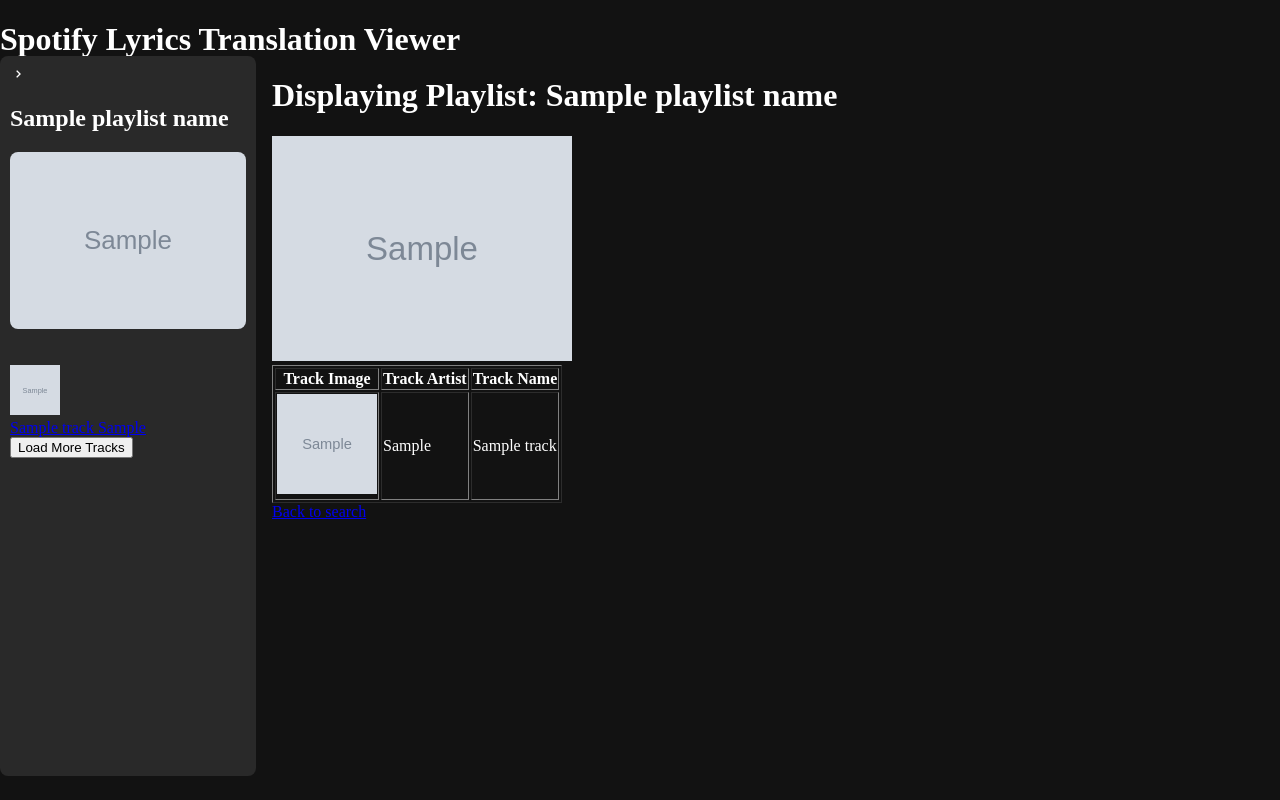
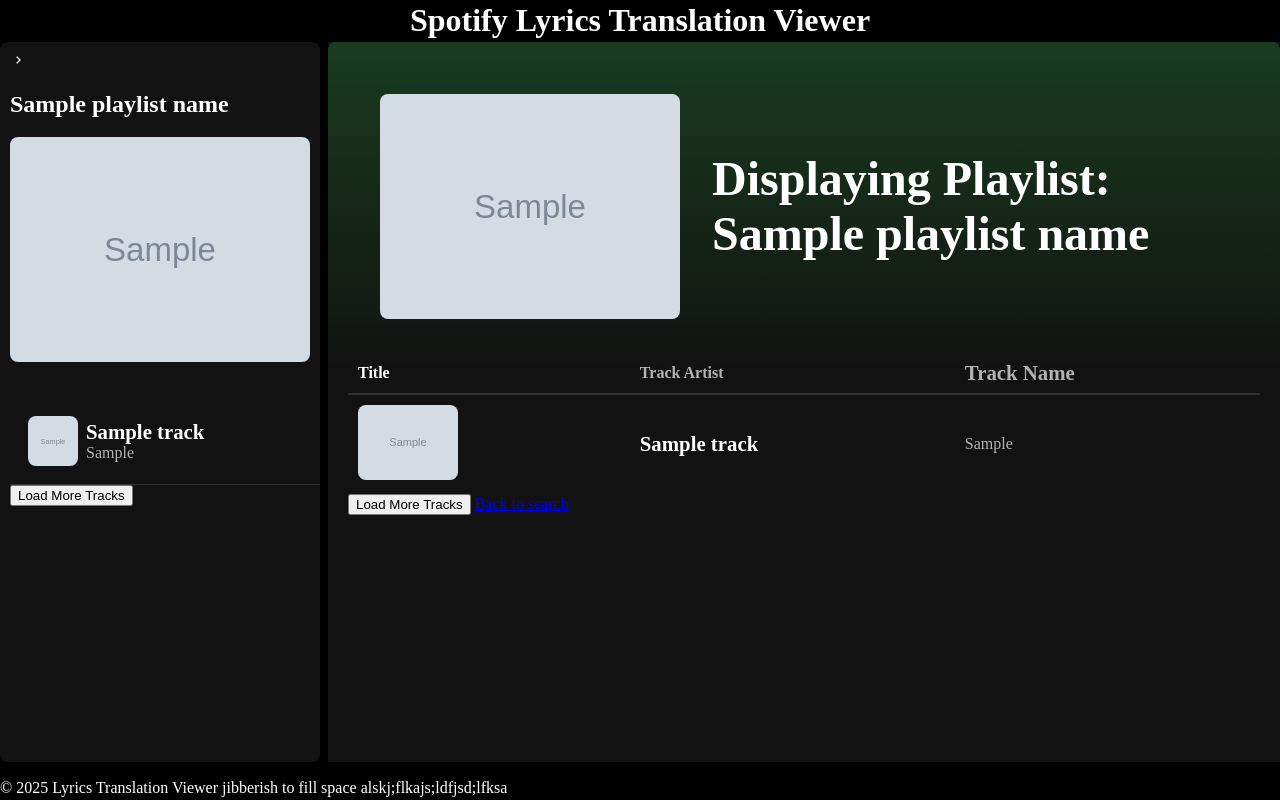
Before and after one commit to phip702/Lyrics_Translator, a Python web app: template app/templates/playlist.html in a window 1280 px wide. Run offline with Jinja, Linux system fonts and the light colour scheme; the template is opened without the code that fills it: most values are stand-ins (such as "Sample title", 1, 10 or a date in 2020); grey boxes marked "Sample" are stand-in pictures.

Commit message:
Updated the playlist CSS and HTML so now it behaves a lot like spotify. still needs some work with clicking actions though.

```diff
--- a/app/static/css/styles.css
+++ b/app/static/css/styles.css
@@ -1,5 +1,5 @@
 html, body {
-    background-color: #121212;
+    background-color: #010101;
     color: #fff;
     height: 100%;
     margin: 0;
@@ -7,15 +7,19 @@
     box-sizing: border-box;
 }
 
+main {
+    background-color: #121212;
+}
 body {
     display: grid;
     grid-template-areas:
     "topbar          topbar"
     "sidenav         main"
     "footer          footer";
-    grid-template-columns: minmax(100px, 20%)  auto;
+    grid-template-columns: minmax(100px, 25%)  auto;
     grid-template-rows: 5% 90% 5%;
-    grid-gap: 1rem;
+    grid-row-gap: .1rem;
+    grid-column-gap: .5rem;
     height: 100vh;
 }
 
@@ -28,18 +32,28 @@
     display: contents; /* This removes the container from the layout */
 }
 
+.content {
+    width: 100%;
+    overflow-y: auto;
+    height: 100%;
+}
+
+
+header {
+    display: flex;
+    justify-content: center;
+    align-items: center;
+}
+
+
+
 #playlist-sidenav {
-    background-color: #292929;
+    background-color: #121212;
     overflow-x: auto;
     overflow-y: auto;
     padding: 10px;
     border-radius: .5rem;
-}
-
-.content {
-    width: 100%;
-    overflow-y: auto;
-    height: 100%;
+    flex-direction: column;
 }
 
 #playlist-sidenav .playlist-image {
@@ -50,6 +64,122 @@
     margin-bottom: 2rem;  /* Adds some space below the image */
 }
 
+
+#playlist-sidenav .track-row {
+    display: flex;
+    align-items: center;
+    padding: 10px;
+    border-bottom: 1px solid #333;
+    cursor: pointer;
+    text-decoration: none;
+    width: 100%;
+}
+
+#playlist-sidenav .track-row img{
+    padding: .5rem;
+    border-radius: 1rem;
+}
+/* Ensure track name and artist are in a vertical stack */
+#sidenav-tracks .track-info {
+    flex-grow: 1;
+    display: flex;
+    flex-direction: column; /* Stack the track name and artist vertically */
+    justify-content: center; /* Align items centrally */
+}
+
+.track-name {
+    font-size: 1.3rem;
+    font-weight: bold;
+    color: #fff;
+}
+
+ .track-artist {
+    font-size: 1rem;
+    color: #b3b3b3;
+}
+
+
+
+
+
+
+
+
+/* Main Content */
+.playlist-header {
+    display: flex;
+    align-items: center;
+    font-size: x-large;
+}
+
+.playlist-header img {
+    max-width: 300px;
+    height: auto;
+    object-fit: cover;  /* Ensures the image fills the available space while maintaining aspect ratio */
+    border-radius: .5rem;  /* Optional: Adds rounded corners */
+    margin: 2rem;
+}
+
+#main-content {
+    background: linear-gradient(to bottom, #193c1f, #121212); /* Green to dark gradient */
+    padding: 20px; /* Adds padding inside the container */
+    border-radius: .5rem; /* Optional: Adds rounded corners */
+    height: 40%;
+}
+
+#main-content table {
+    width: 100%; /* Optional: Ensures the table takes up full width */
+    border: none;
+    border-collapse: collapse;
+    table-layout: auto;
+}
+
+#main-content table thead {
+    position: static;
+    top: 0;
+    width: 100%;
+    z-index: 1;
+    box-shadow: inset 0 -2px 0 #333;
+}
+
+#main-content table thead tr th:nth-child(3){
+    color: #b3b3b3
+}
+
+#main-content th, td {
+    border: none; /* Removes borders from table headers and data cells */
+    padding: 10px; /* Optional: Adds padding for better spacing inside cells */
+    text-align: left; /* Horizontal */
+    vertical-align: center; /* Vertical */
+}
+
+#main-content tr {
+    border: none;
+}
+
+#main-content table img {
+    max-width: 100rem;
+    height: auto;
+    object-fit: cover;  /* Ensures the image fills the available space while maintaining aspect ratio */
+    border-radius: .5rem;  /* Optional: Adds rounded corners */
+}
+
+
+
+
+/* Mouse and Scrolling */
+#playlist-sidenav .track-row:hover .track-name,
+#main-content table thead tr th:nth-child(2):hover,
+#main-content table thead tr th:nth-child(3):hover,
+#main-content table tbody tr:hover td:nth-child(2) {
+    color: #1ed760;  /* Accent color on hover */
+    transition: color 0.3s ease;  /* Smooth transition for color change */
+}
+
+#main-content table tbody tr:hover {
+    background-color: #292929;  /* Light grey background color on hover */
+    transition: background-color 0.3s ease;  /* Smooth transition for background color */
+}
 
 /* Customize the scrollbar for both #playlist-sidenav and .content */
 #playlist-sidenav::-webkit-scrollbar,
--- a/app/templates/_playlist_sidenav.html
+++ b/app/templates/_playlist_sidenav.html
@@ -7,7 +7,7 @@
     <img class="playlist-image" src="{{ playlist_image }}" alt="Playlist Image">
     <div id="sidenav-tracks">
         {% for track in tracks %}
-            <a class="track-row" href="/track/{{ track.spotify_track_id }}">
+            <a class="track-row" href="/track/{{ track.spotify_track_id }}" display=none>
                 <img src="{{ track.track_image }}" alt="Track Image" width="50" height="50">
                 <div class="track-info">
                     <span class="track-name">{{ track.track_name }}</span>
--- a/app/templates/playlist.html
+++ b/app/templates/playlist.html
@@ -6,27 +6,30 @@
 
 {% block content %}
     <div id="main-content">
-        <h1>Displaying Playlist: {{ playlist_name }}</h1>
-        {% if playlist_image %}
-            <img src="{{ playlist_image }}" alt="Playlist Image" style="width:300px;" class="content-main-image"><br>
-        {% else %}
-            <p>No playlist available.</p>
-        {% endif %}
+        <div class="playlist-header">
+            {% if playlist_image %}
+                <img src="{{ playlist_image }}" alt="Playlist Image" style="width:300px;" class="content-main-image"><br>
+            {% else %}
+                <p>No playlist available.</p>
+            {% endif %}
+            <h1>Displaying Playlist: <br>{{ playlist_name }}</h1>
+        </div>
+
 
         <table border="1">
             <thead>
                 <tr>
-                    <th>Track Image</th>
-                    <th>Track Artist</th>
-                    <th>Track Name</th>
+                    <th class="title">Title</th>
+                    <th class="track-artist">Track Artist</th>
+                    <th class="track-name">Track Name</th>
                 </tr>
             </thead>
-            <tbody id="tracks-tbody">
+            <tbody id="tracks-body">
                 {% for track in tracks %}
                 <tr class="track-row">
                     <td><img src="{{ track.track_image }}" alt="Track Image" width="100" height="100"></td>
-                    <td>{{ track.track_artist }}</td>
-                    <td>{{ track.track_name }}</td>
+                    <td class="track-name">{{ track.track_name }}</td>
+                    <td class="track-artist">{{ track.track_artist }}</td>
                     <td class="spotify-track-id" style="display: none;">{{ track.spotify_track_id }}</td> <!-- Hidden column for spotify_track_id -->
                 </tr>
                 {% endfor %}
```
Also changed, not shown: instance/db.sqlite3.
